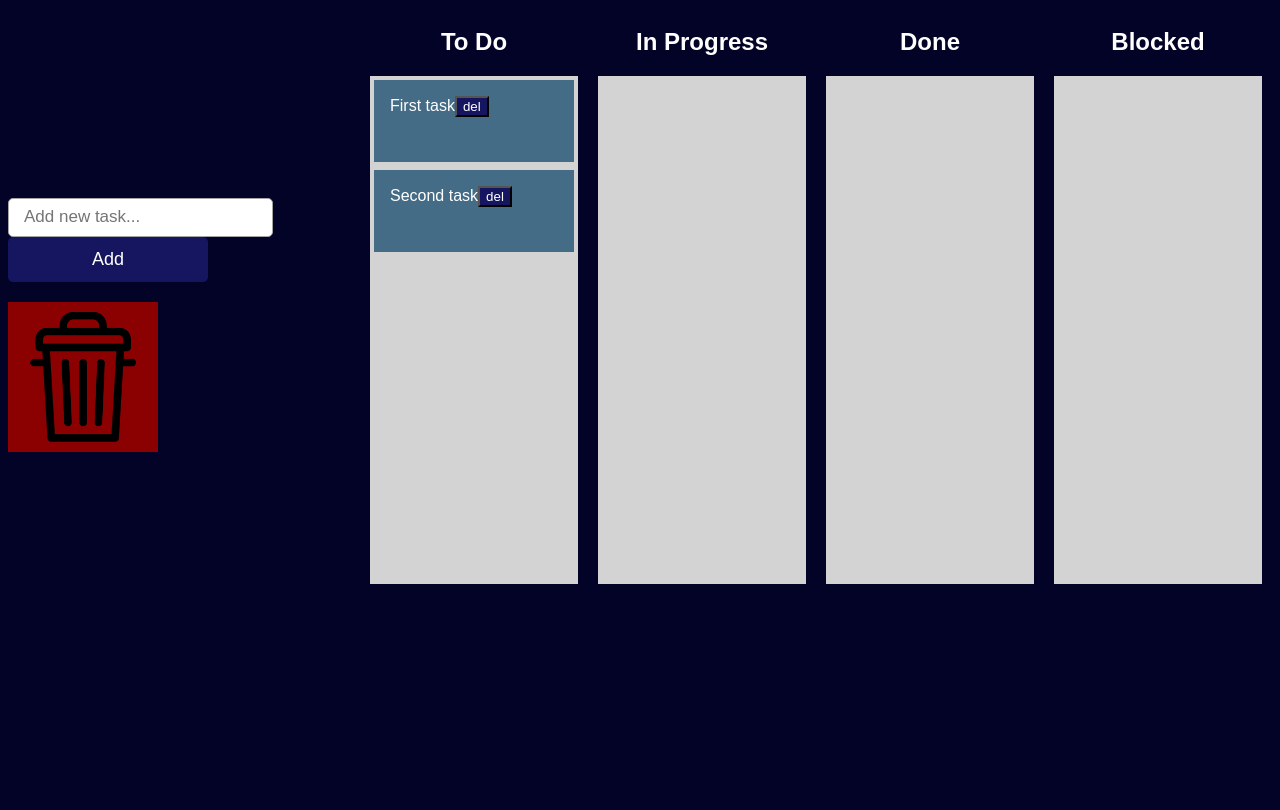
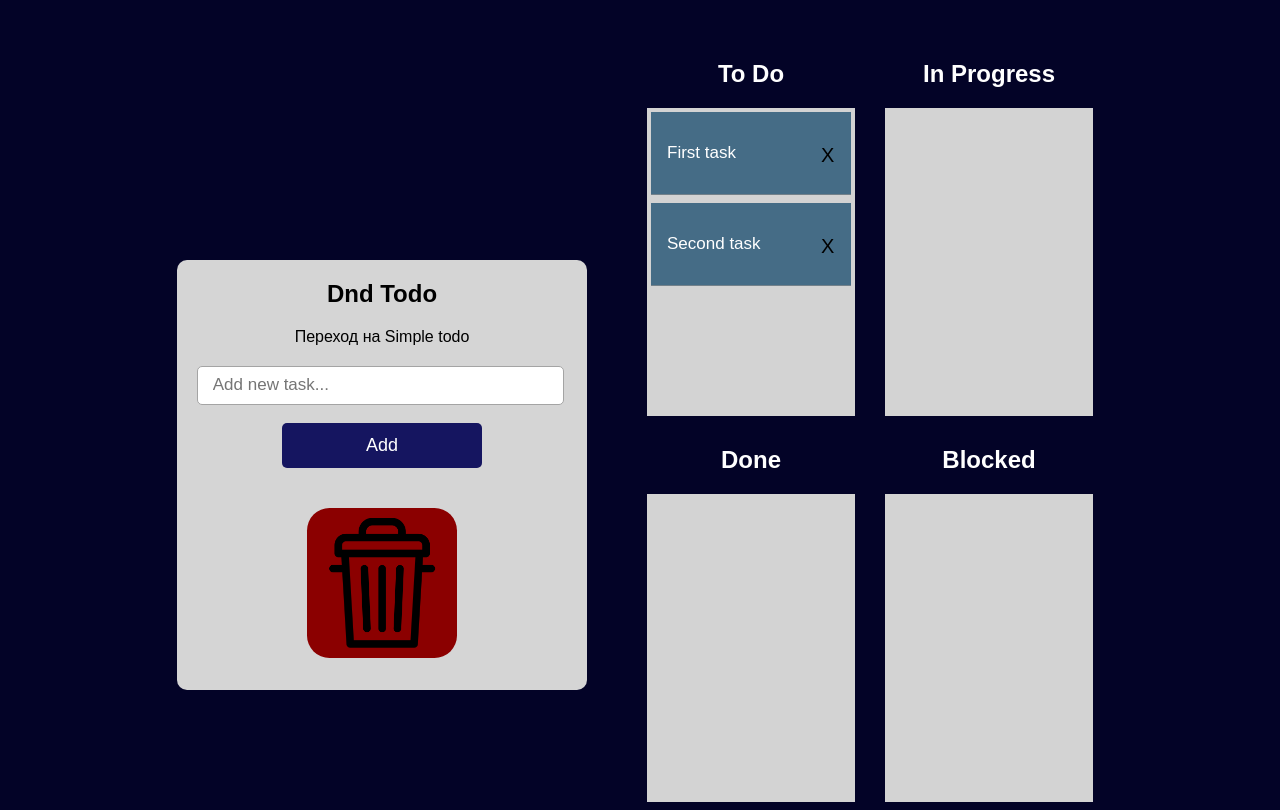
Before and after one commit to Stealr/todo-react, a React (Vite) app: page /dnd in a window 1280 px wide. Built offline with nearby package versions, Linux system fonts and the light colour scheme.

Commit message:
project done

```diff
--- a/src/components/dndPage/dndList.jsx
+++ b/src/components/dndPage/dndList.jsx
@@ -6,18 +6,18 @@ import DndTask from '/src/components/DndPage/DndTask';
 
 function DndList({ columnId, column, removeTodo }) {
     return (
-        <div style={{ display: 'flex', flexDirection: 'column', alignItems: 'center', margin: '0 10px' }}>
+        <div className="block-list" style={{ display: 'flex', flexDirection: 'column', alignItems: 'center', margin: '0 10px' }}>
             <h2 style={{ color: 'white' }}>{column.name}</h2>
             <Droppable droppableId={columnId}>
                 {(provided, snapshot) => (
-                    <div
+                    <div className='lists'
                         {...provided.droppableProps}
                         ref={provided.innerRef}
                         style={{
                             background: snapshot.isDraggingOver ? 'lightblue' : 'lightgrey',
                             padding: 4,
                             width: 200,
-                            minHeight: 500,
+                            height: 300,
                         }}
                     >
                         {column.items.map((item, index) => (
@@ -26,7 +26,7 @@ function DndList({ columnId, column, removeTodo }) {
                                 key={item.id}
                                 item={item}
                                 index={index}
-                                removeTodo={removeTodo}
+                                removeTodo={() => removeTodo(columnId, item.id)}
                             />
                         ))}
                         {provided.placeholder}
--- a/src/components/dndPage/dndTask.jsx
+++ b/src/components/dndPage/dndTask.jsx
@@ -7,11 +7,12 @@ function DndTask({ item, index, removeTodo }) {
     return (
         <Draggable draggableId={item.id} index={index}>
             {(provided, snapshot) => (
-                <div
+                <div className='task'
                     ref={provided.innerRef}
                     {...provided.draggableProps}
                     {...provided.dragHandleProps}
                     style={{
+                        alignItems: 'center',
                         userSelect: 'none',
                         padding: 16,
                         margin: '0 0 8px 0',
@@ -23,7 +24,7 @@ function DndTask({ item, index, removeTodo }) {
                     }}
                 >
                     {item.content}
-                    <button>del</button>
+                    <button id="del-dnd" onClick={() => removeTodo(item.id)}>X</button>
                 </div>
             )}
         </Draggable>
--- a/src/components/dndPage/trashbox.jsx
+++ b/src/components/dndPage/trashbox.jsx
@@ -7,7 +7,7 @@ function trashbox( column ) {
     return (
         <Droppable droppableId="trash">
             {(provided, snapshot) => (
-                <div
+                <div className='trashbox'
                     ref={provided.innerRef}
                     {...provided.droppableProps}
                     style={{
--- a/src/dnd.css
+++ b/src/dnd.css
@@ -1,25 +1,72 @@
-.left-tools {
-    margin-top: 15%;
-    /* display: flex; */
-
+.dndPage {
+    margin-top: 40px;
 }
 
-.right-col {
+.left-tools {
+    margin-top: 220px;
+    margin-right: 50px;
     display: flex;
-    justify-content: center;
+    flex-direction: column;
+    align-items: center;
+    text-align: center;
+    background-color: #d5d5d5;
+    width: 410px;
+    height: 430px;
+    border-radius: 10px;
+}
+
+.left-tools a {
+    text-decoration: none;
+    color: black;
+}
+
+.left-tools a:hover {
+    text-decoration: none;
+    color: rgb(104, 104, 104);
+}
+
+.dnd-form input {
+    width: 85%;
+    margin-top: 20px;
 }
 
 .add-dnd-button {
     width: 200px;
     height: 45px;
+    margin-top: 18px;
+    margin-bottom: 20px;
 }
 
 .image-trash {
     width: 130px;
     height: 130px;
+
 }
 
+.trashbox {
+    border-radius: 15%;
+}
 
-/* .input-dnd {
-    width: auto;
-} */
+.lists {
+    overflow: auto;
+}
+
+.right-col {
+    display: grid;
+    grid-template-columns: 1fr 1fr;
+    grid-gap: 10px;
+}
+
+.task button {
+    width: 20px;
+    height: 20px;
+    border: none;
+    background: none;
+    color: rgb(0, 0, 0);
+    margin-left: auto;
+    font-size: 20px;
+}
+
+.dnd-form input {
+    margin-left: 10px;
+}
--- a/src/index.css
+++ b/src/index.css
@@ -21,6 +21,25 @@ button {
 .top {
   padding: 40px 20px 0 28px;
   border-bottom: 1px solid #4e4e4e;
+}
+
+.top-name {
+  text-align: center;
+  margin-bottom: 20px;
+}
+
+.top-name h2{
+  margin: 0 10px 15px 0;
+}
+
+.top-name a {
+  text-decoration: none;
+  color: black;
+}
+
+.top-name a:hover {
+  text-decoration: none;
+  color: rgb(104, 104, 104);
 }
 
 
--- a/src/pages/DndPage.jsx
+++ b/src/pages/DndPage.jsx
@@ -51,9 +51,20 @@ function DndPage() {
 
     }
 
-    const removeTodo = (id) => {
-        setTodos(todos.filter(todo => todo.id !== id));
-    }
+    const removeTodo = (columnId, taskId) => {
+        setColumns((prevColumns) => {
+            const column = prevColumns[columnId];
+            const updatedItems = column.items.filter((item) => item.id !== taskId);
+
+            return {
+                ...prevColumns,
+                [columnId]: {
+                    ...column,
+                    items: updatedItems,
+                },
+            };
+        });
+    };
 
 
     const onDragEnd = (result) => {
@@ -64,6 +75,11 @@ function DndPage() {
         if (destination.droppableId === 'trash') {
             const sourceColumn = columns[source.droppableId];
             const sourceItems = [...sourceColumn.items];
+
+
+            const taskElement = document.querySelector(`[data-rbd-drag-handle-draggable-id='${result.draggableId}']`);
+            taskElement.classList.add('del-anim');
+
             sourceItems.splice(source.index, 1);
 
             setColumns({
@@ -116,7 +132,9 @@ function DndPage() {
         <div className='dndPage' style={{ display: 'flex', justifyContent: 'center', height: '100%' }}>
             <DragDropContext onDragEnd={(result) => onDragEnd(result, columns, setColumns)}>
                 <div className='left-tools'>
-                    <form onSubmit={addTodo}>
+                    <h2> Dnd Todo </h2>
+                    <a href='/'>Переход на Simple todo</a>
+                    <form className="dnd-form" onSubmit={addTodo}>
                         <input className='input-dnd'
                             type="text"
                             value={newTodo}
--- a/src/pages/TodoPage.jsx
+++ b/src/pages/TodoPage.jsx
@@ -58,6 +58,11 @@ function App() {
   return (
     <div class="window">
       <div class="top">
+        <div className='top-name'>
+          <h2> Simple Todo </h2>
+          <a href='/dnd'>Переход на DnD Todo</a>
+        </div>
+
         <form onSubmit={addTodo}>
           <input
             type="text"
```
Also changed, not shown: 2 other files (tests, documents, lock files or other folders).
